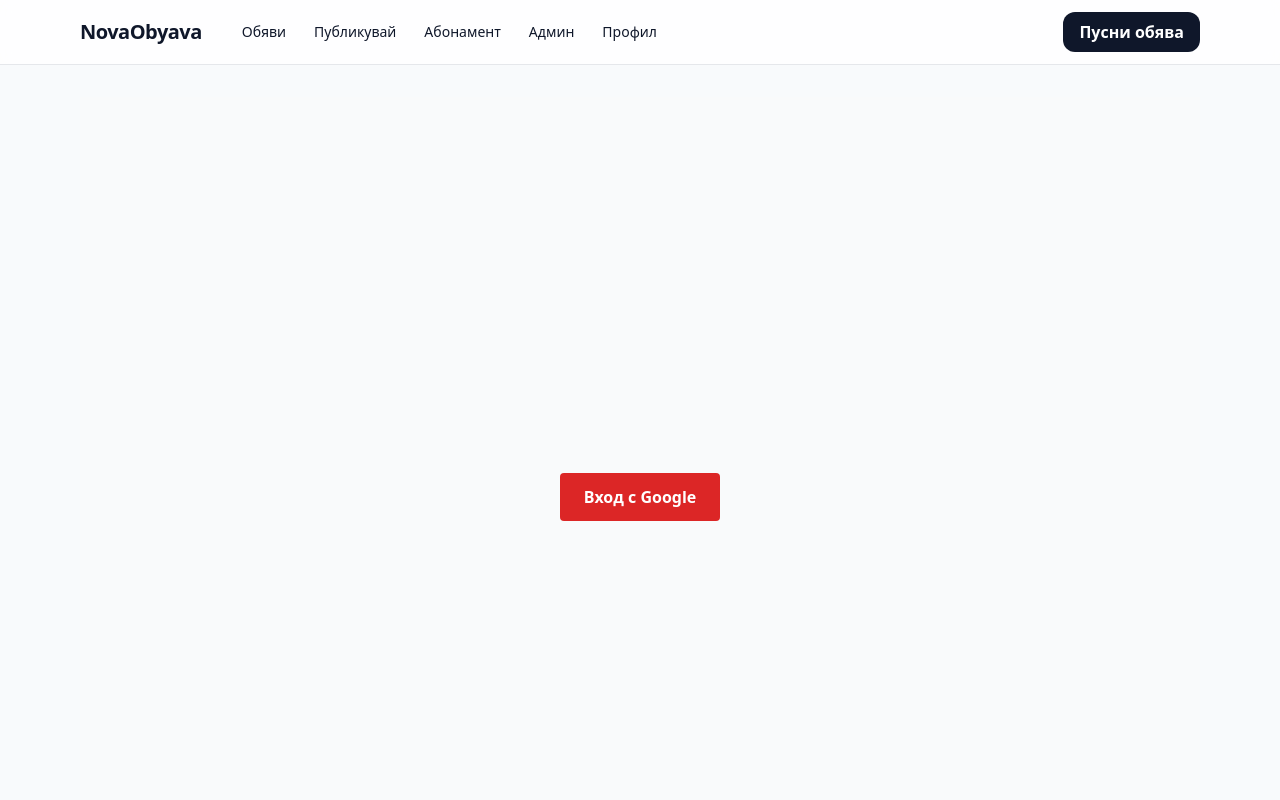
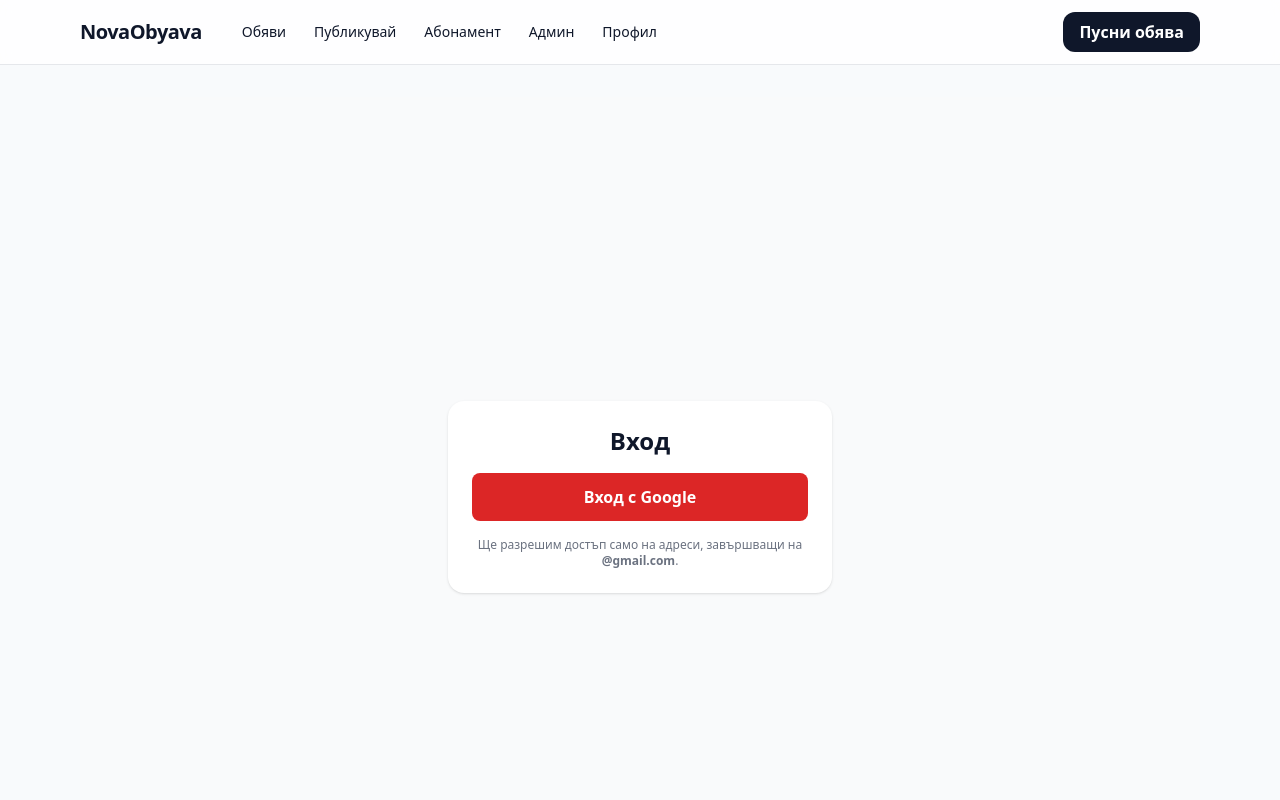
Before and after one commit to Love4e/newobqva, a Next.js app: page /login in a window 1280 px wide. Shown: the top 800 px of the page. Built offline with nearby package versions, Linux system fonts and the light colour scheme; no server answers.

Commit message:
Update page.tsx

```diff
--- a/app/login/page.tsx
+++ b/app/login/page.tsx
@@ -1,5 +1,7 @@
 "use client";
 
+import { useState } from "react";
+import { useSearchParams } from "next/navigation";
 import { createClient } from "@supabase/supabase-js";
 
 const supabase = createClient(
@@ -8,23 +10,57 @@ const supabase = createClient(
 );
 
 export default function LoginPage() {
+  const [loading, setLoading] = useState(false);
+  const params = useSearchParams();
+  const err = params.get("err");
+
   const signInWithGoogle = async () => {
+    try {
+      setLoading(true);
       await supabase.auth.signInWithOAuth({
         provider: "google",
         options: {
-        redirectTo: `${process.env.NEXT_PUBLIC_SITE_URL}/auth/callback`
+          redirectTo: `${process.env.NEXT_PUBLIC_SITE_URL}/auth/callback`,
+          // (по желание) подсказваме на Google да поиска refresh permissions
+          queryParams: { access_type: "offline", prompt: "consent" },
+        },
+      });
+    } catch (e) {
+      setLoading(false);
+      console.error(e);
     }
-    });
   };
 
+  const errorMessage =
+    err === "only_gmail"
+      ? "Разрешен е вход само с Gmail акаунт."
+      : err === "missing_code"
+      ? "Липсва код за удостоверяване. Опитай отново."
+      : err
+      ? decodeURIComponent(err)
+      : null;
+
   return (
-    <main className="min-h-screen flex items-center justify-center bg-gray-50">
+    <main className="min-h-screen flex items-center justify-center bg-gray-50 px-4">
+      <div className="w-full max-w-sm bg-white rounded-2xl shadow p-6 space-y-4">
+        <h1 className="text-2xl font-bold text-center">Вход</h1>
+
+        {errorMessage && (
+          <p className="text-center text-sm text-red-600">{errorMessage}</p>
+        )}
+
         <button
           onClick={signInWithGoogle}
-        className="bg-red-600 hover:bg-red-700 text-white px-6 py-3 rounded font-semibold"
+          disabled={loading}
+          className="w-full rounded-lg bg-red-600 hover:bg-red-700 text-white py-3 font-semibold disabled:opacity-50"
         >
-        Вход с Google
+          {loading ? "Пренасочване…" : "Вход с Google"}
         </button>
+
+        <p className="text-xs text-center text-gray-500">
+          Ще разрешим достъп само на адреси, завършващи на <b>@gmail.com</b>.
+        </p>
+      </div>
     </main>
   );
 }
```
Lines whose indentation alone changed are shown as unchanged.
